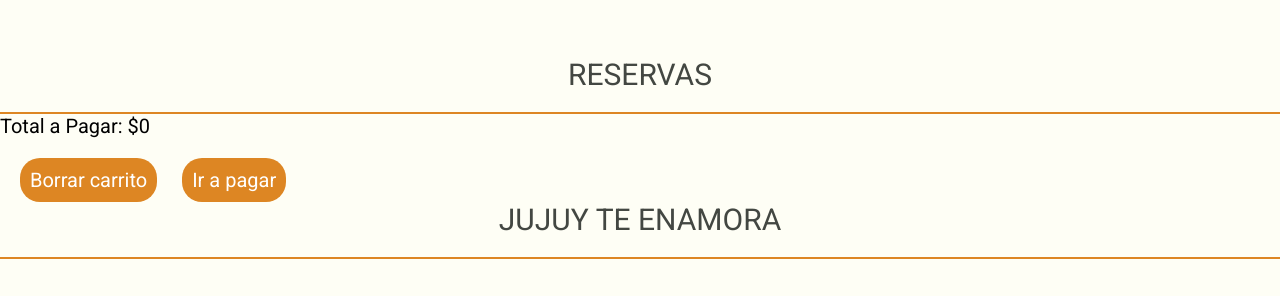
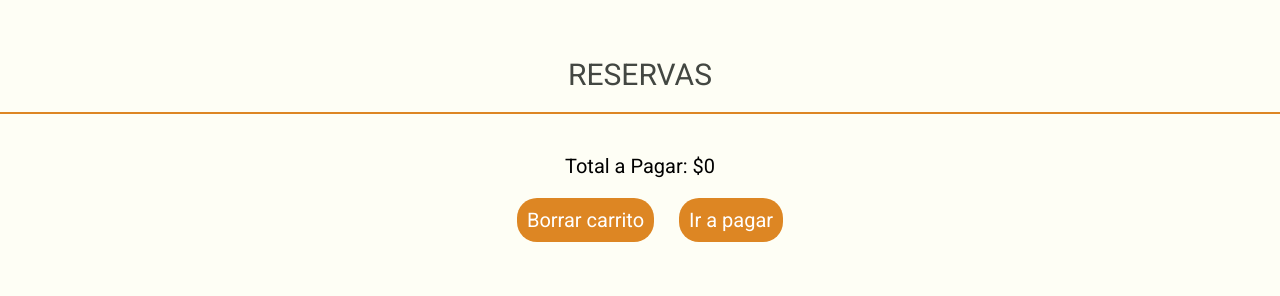
Before and after one commit to annymo1/proyecto-final-ecommerce-excursiones-jujuy, a plain HTML site: page Proyecto Carrito de Compras/index.html in a window 1280 px wide. Shown: the part 2255-2551 px from the top of the page. Drawn offline with Linux system fonts and the light colour scheme; grey boxes are pictures that could not be loaded.

Commit message:
Ajustes en carrito

```diff
--- a/Proyecto Carrito de Compras/index.html
+++ b/Proyecto Carrito de Compras/index.html
@@ -48,8 +48,9 @@
         </div>
     </section>
     <section id="carrito">
+        <h2>RESERVAS</h2>
         <div class="carrito_contenido">
-            <h2>RESERVAS</h2>
+
             <ul>
 
             </ul>
--- a/Proyecto Carrito de Compras/styles.css
+++ b/Proyecto Carrito de Compras/styles.css
@@ -156,7 +156,9 @@ padding-bottom: 1rem;
 }
 
 .carrito_contenido {
-  align-items: center;
+  justify-items: center;
+  padding-top: 2rem ;
+  padding-bottom: 3rem;
 }
 
 #boton-borrar {
```
